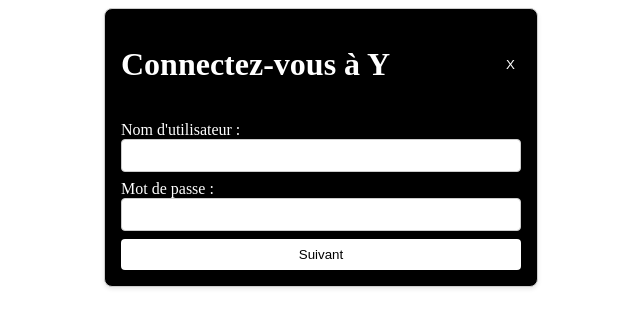
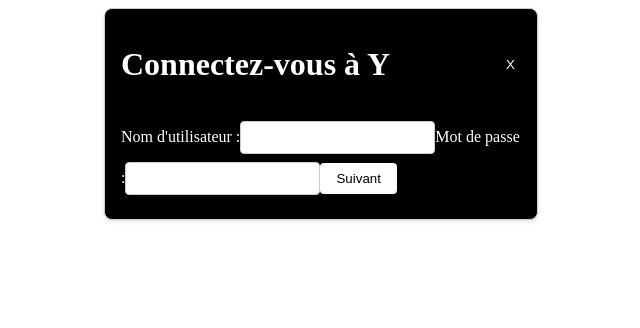
Before and after one commit to phtuongvy/virtualisation_X, a Vue app in the folder frontend/X_clone/: page /login in a window 1280 px wide. Shown: the top 328 px of the page, without its empty margins (319-959 px from the left). Built offline with nearby package versions, Linux system fonts and the light colour scheme.

Commit message:
Update connection.query parameters and add form tag in SignInView.vue

```diff
--- a/frontend/X_clone/src/views/HomeView.vue
+++ b/frontend/X_clone/src/views/HomeView.vue
@@ -23,6 +23,8 @@
 </template>
 
 <script>
+import { RouterLink } from 'vue-router';
+
 
 import axios from 'axios';
 
--- a/frontend/X_clone/src/views/SignInView.vue
+++ b/frontend/X_clone/src/views/SignInView.vue
@@ -5,12 +5,15 @@
             <button class="close-button" @click="closeCard">X</button>
         </div>
         <div class="card-body">
-            <label for="username">Nom d'utilisateur :</label>
-            <input type="username" id="username" v-model="username" required>
-            <label for="password">Mot de passe :</label>
-            <input type="password" id="password" v-model="password" required>
-            <button type="submit" @click="signIn">Suivant</button>
-            <p v-if="errorMessage" class="error-message">{{ errorMessage }}</p>
+            <form @submit.prevent="signIn">
+                <label for="username">Nom d'utilisateur :</label>
+                <input type="username" id="username" v-model="username" required>
+                <label for="password">Mot de passe :</label>
+                <input type="password" id="password" v-model="password" required>
+                <button type="submit">Suivant</button>
+                <p v-if="errorMessage" class="error-message">{{ errorMessage }}</p>
+
+            </form>
         </div>
     </div>
 </template>
@@ -33,7 +36,7 @@ export default {
         async signIn() {
             try {
                 const response = await axios.post('http://localhost:30001/login', {
-                    username: this.username, // assuming you have a data property for username
+                    username: this.username,
                     password: this.password
                 });
 
```
Also changed, not shown: 1 other file (tests, documents, lock files or other folders).
